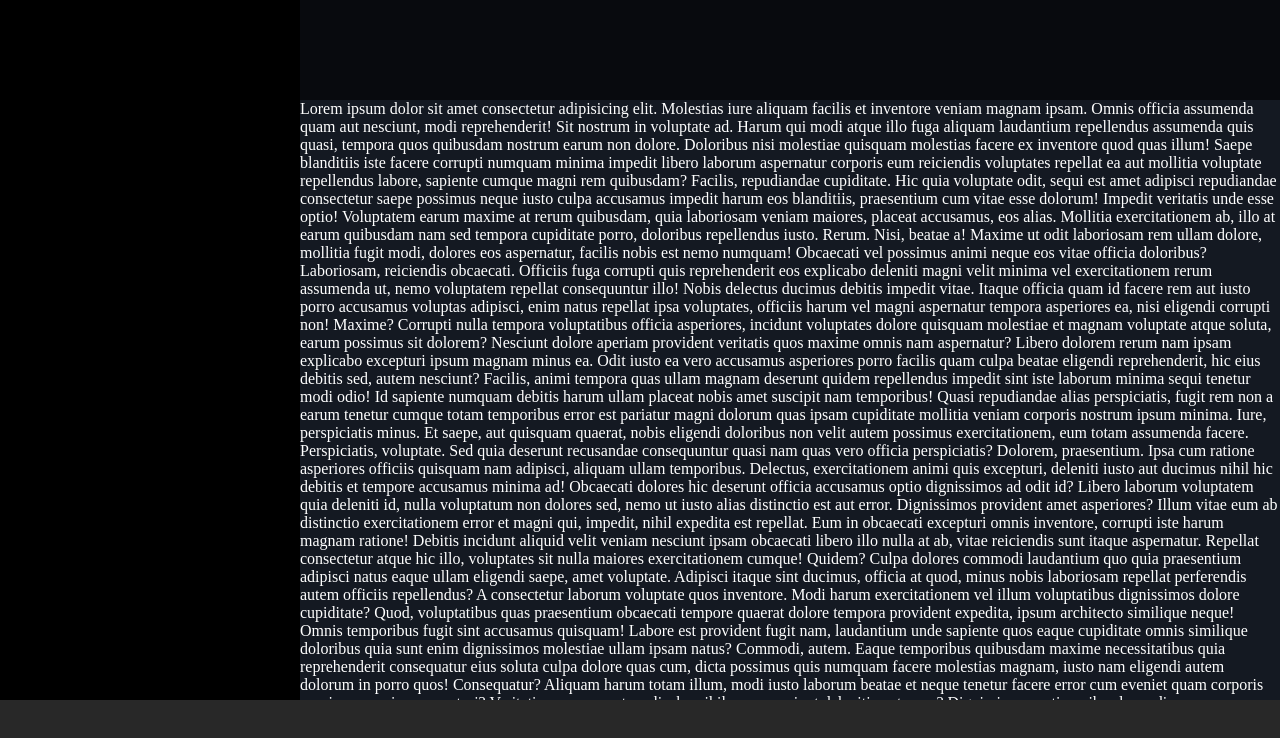
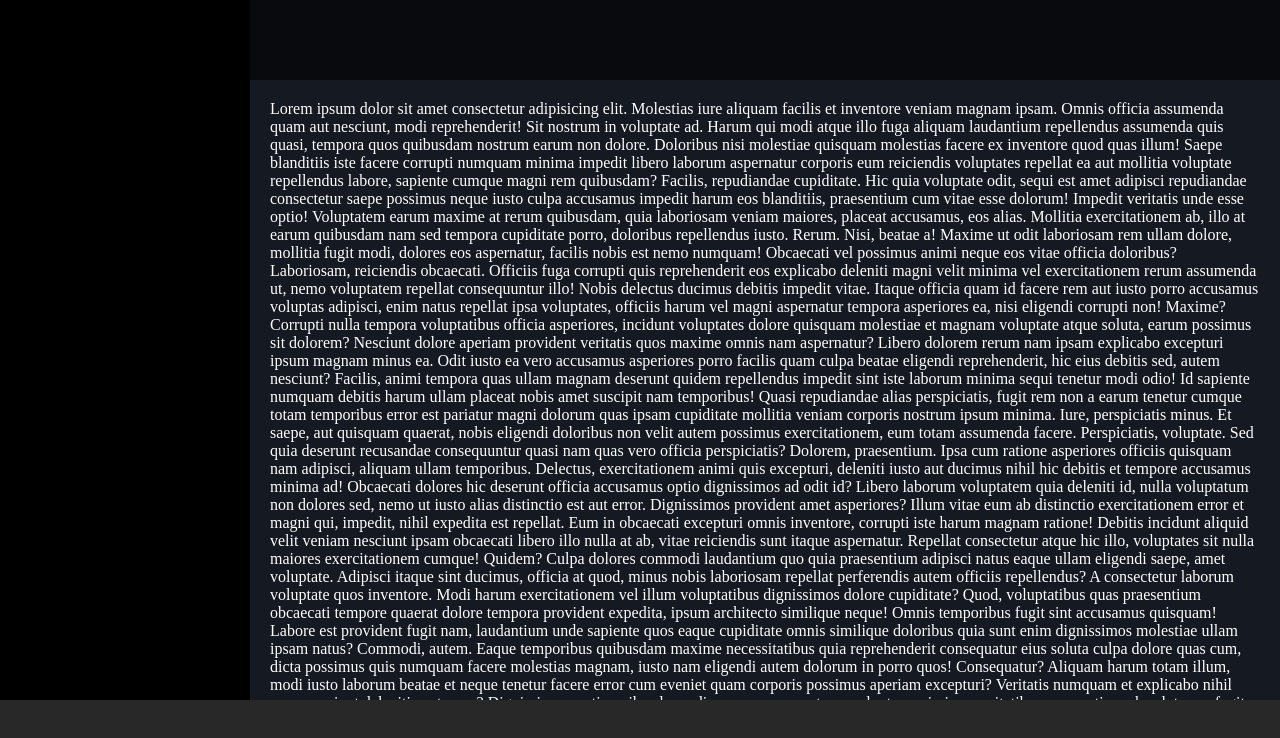
Before and after one commit to marcobusacca/html-css-spotifyweb, a plain HTML site: page index.html in a window 1280 px wide. Drawn offline with Linux system fonts and the light colour scheme.

Commit message:
[FIX] correzione layout macrostruttura html

```diff
--- a/css/style.css
+++ b/css/style.css
@@ -4,44 +4,44 @@
     box-sizing: border-box;
 }
 
-/* MAIN */
+/* LAYOUT */
     .top-bar{
         background-color: #00000094;
+        height: 80px;
         top: 0;
-        left: 300px;
+        left: 250px;
         z-index: 100;
     }
 
     .bottom-bar{
         background-color: #282828;
+        height: 100px;
         bottom: 0;
         left: 0;
-        z-index: 103;
+        z-index: 200;
     }
 
     .top-bar, .bottom-bar{
         position: fixed;
         right: 0;
-        height: 100px;
     }
 
     .side-bar{
         background-color: #000000;
-        width: 300px;
+        width: 250px;
         position: fixed;
         top: 0;
         left: 0;
-        z-index: 102;
     }
 
     .main-center{
         background-color: #141922;
         position: absolute;
         top: 0;
-        left: 300px;
+        left: 250px;
         right: 0;
-        padding-top: 100px;
-        overflow-y: auto;
+        padding: 100px 20px 50px;
+        overflow-x: auto;
     }
 
     .side-bar, .main-center{
@@ -52,7 +52,7 @@
     .main-center p{
         color: white;
     }
-/* FINE MAIN */
+/* FINE LAYOUT */
 
 /* UTILITIES */
 /* FINE UTILITIES */
@@ -61,9 +61,11 @@
     /* DESKTOP */
     @media screen and (max-width: 991px){
     }
+
     /* TABLET */
     @media screen and (max-width: 768px){
     }
+
     /* MOBILE */
     @media screen and (max-width: 767px){
         .top-bar, .main-center{
--- a/index.html
+++ b/index.html
@@ -116,8 +116,10 @@
                 Autem laborum veritatis porro fugit veniam officiis, nulla iusto reiciendis error voluptates perspiciatis corrupti quo quos quaerat impedit cum at incidunt omnis saepe et quod. Architecto inventore libero neque natus?
                 Quas vel dolorem sit necessitatibus alias obcaecati harum, sed nostrum odio fugiat maxime nesciunt quo natus exercitationem, accusamus architecto vero eos distinctio voluptatem atque. Eius nobis dolorum eos similique officia?</p>
             </div>
-            <div class="bottom-bar"></div>
         </main>
         <!-- FINE MAIN -->
+        <!-- FOOTER -->
+        <div class="bottom-bar"></div>
+        <!-- FINE FOOTER -->
     </body>
 </html>
```
